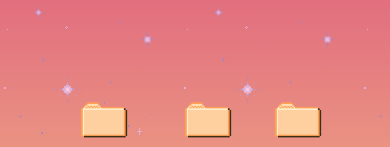
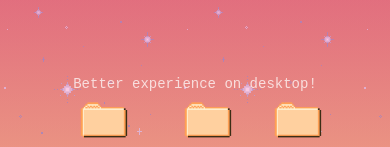
Before and after one commit to FAFernandez247/felicity-portfolio, a React (Vite) app: page / in a window 390 px wide. Shown: the part 394-541 px from the top of the page. Built offline with nearby package versions, Linux system fonts and the light colour scheme.

Commit message:
update: main page

```diff
--- a/src/Desktop.jsx
+++ b/src/Desktop.jsx
@@ -80,7 +80,7 @@ export default function App() {
             <div className={`relative text-center pointer-events-none ${isMobile ? "mt-50 px-4" : "mt-85"}`}>
                 <h1 className={`text-shadow-lg/80 press-start-2p ${isMobile ? "text-xl mb-4" : "text-4xl/relaxed"}`}>Learning to BUILD <br className={isMobile ? "hidden" : "block"}/>and BREAK Software</h1>
                 <h5 className={`text-shadow-lg/80 vt323 ${isMobile ? "text-[16px] mt-6 font-semibold" : "text-xl mt-12"}`}>Trained in test automation and frontend development, <br className={isMobile ? "hidden" : "block"}/>ready to contribute to modern web projects.</h5>
-                <p className={`text-white text-bold vt323 text-sm mt-120 ${isMobile ? "block" : "hidden" } animate-pulse bg-gray-900 py-1`}>Better experience on desktop!</p>
+                <p className={`text-white text-bold vt323 text-sm mt-20 ${isMobile ? "block" : "hidden" } animate-pulse py-1`}>Better experience on desktop!</p>
             </div>
 
             <div className={`absolute flex items-center gap-8 ${isMobile ? "bottom-40 inset-x-0 justify-center flex-row space-y-0" : "right-20 top-20 flex-col space-y-20"}`}>
```
